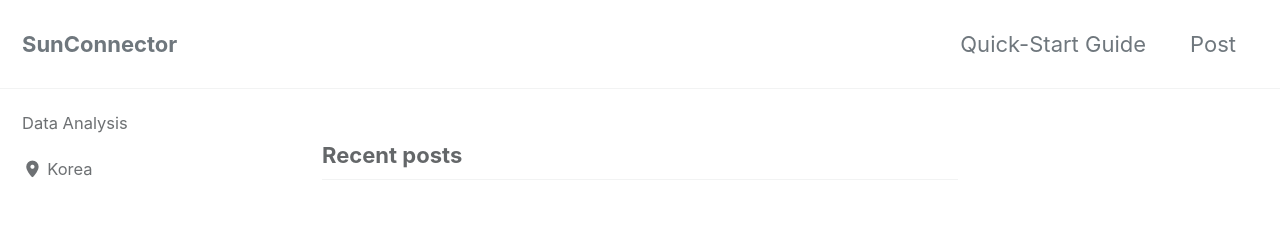
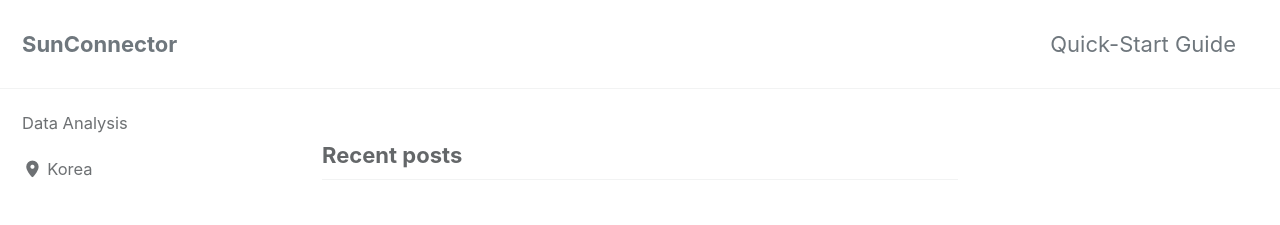
Before and after one commit to sunconnector/sunconnector.github.io, a Jekyll site: the page built from index.html, in a window 1280 px wide. Shown: the top 225 px of the page. Built offline with Jekyll 4.4.1, drawn with Linux system fonts in a browser that asks for light colours; cached includes are drawn as plain includes; the list of posts is cut into pages by our own code.

Commit message:
Update navigation.yml

```diff
--- a/_data/navigation.yml
+++ b/_data/navigation.yml
@@ -2,8 +2,6 @@
 main:
   - title: "Quick-Start Guide"
     url: https://mmistakes.github.io/minimal-mistakes/docs/quick-start-guide/
-  - title: "Post"
-    url: /categories/post/
   # - title: "About"
   #   url: https://mmistakes.github.io/minimal-mistakes/about/
   # - title: "Sample Collections"
```
